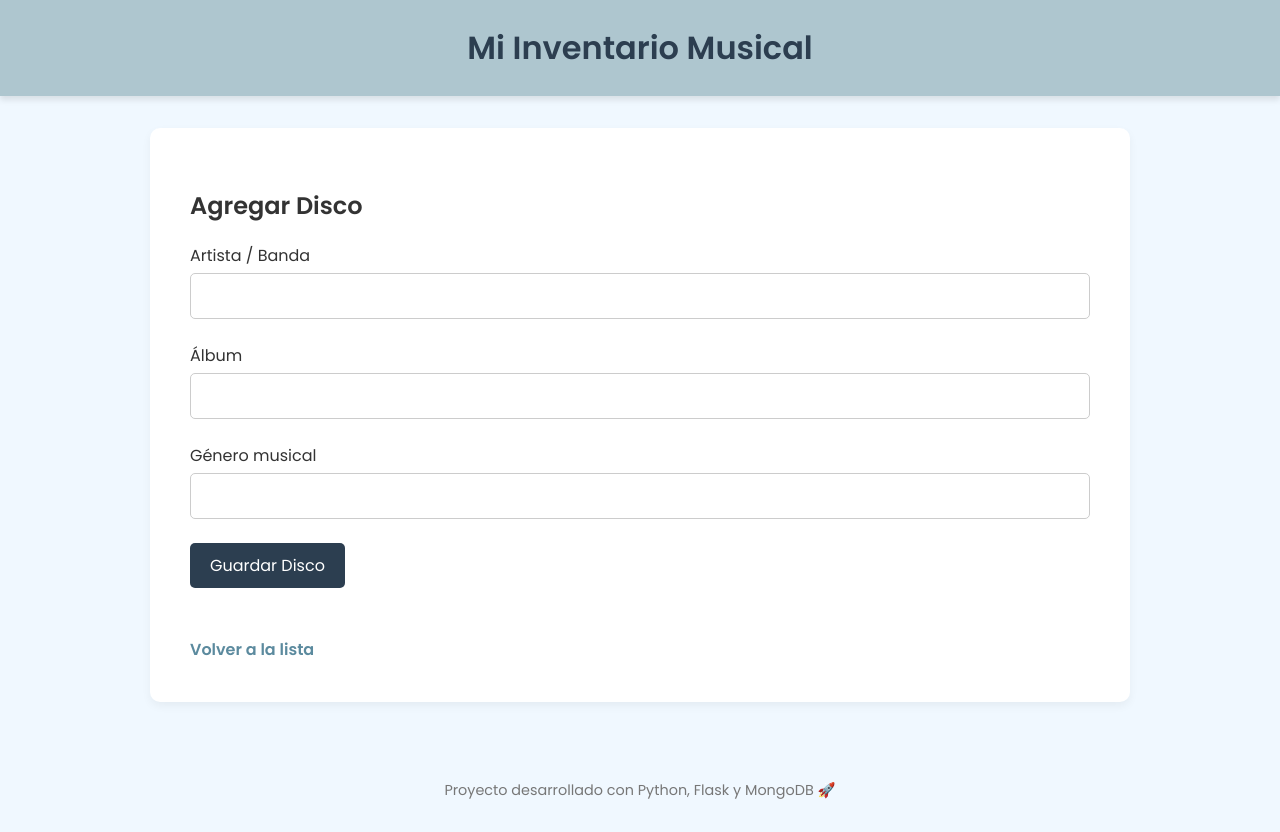
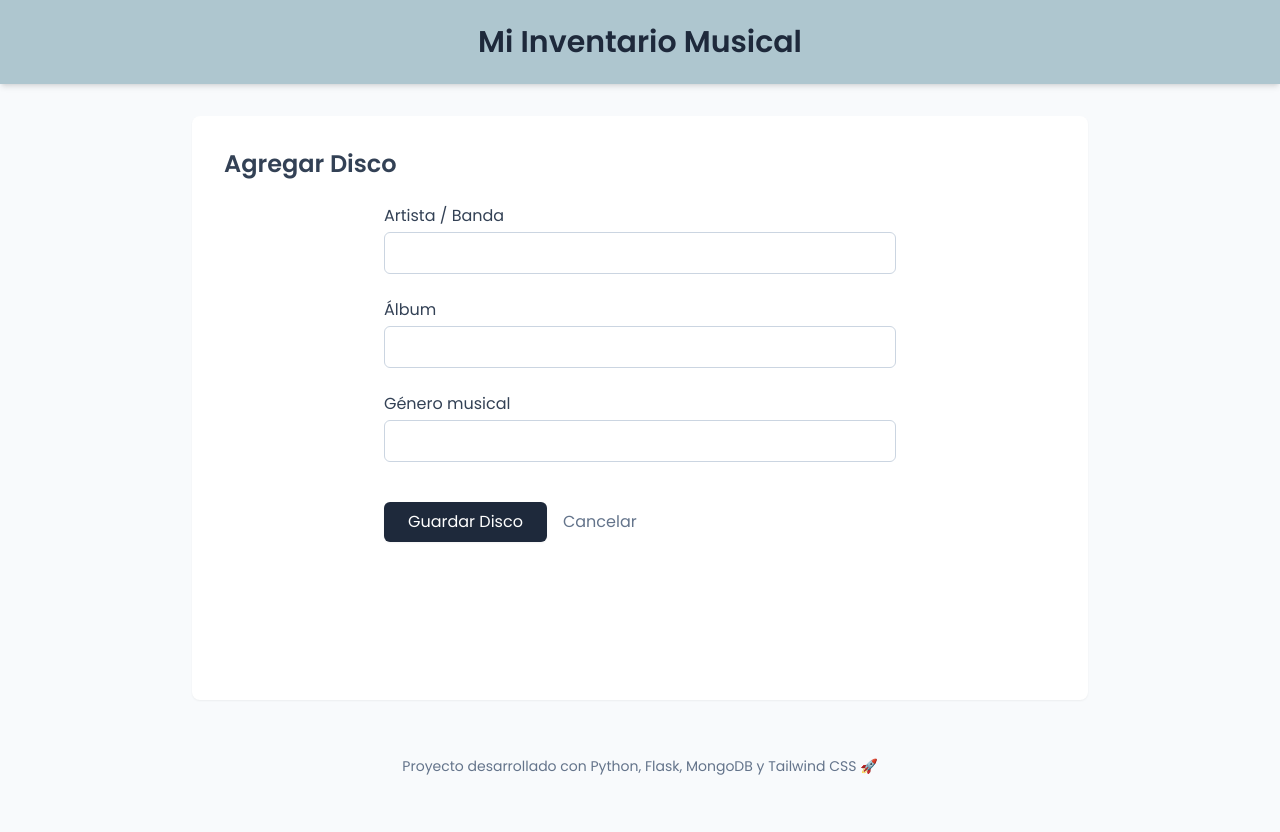
Before and after one commit to alumno549439/PCP, a Flask app: page /agregar in a window 1280 px wide. After the commit the page ends 775 px from the top, so only its background shows below. Run offline with Flask 3, Linux system fonts and the light colour scheme; some libraries are stand-ins or nearby versions.

Commit message:
Proyecto

```diff
--- a/ProyectoPython/templates/base.html
+++ b/ProyectoPython/templates/base.html
@@ -4,19 +4,25 @@
     <meta charset="UTF-8">
     <meta name="viewport" content="width=device-width, initial-scale=1.0">
     <title>Mi Colección de Música</title>
-    <link rel="stylesheet" href="{{ url_for('static', filename='style.css') }}">
+    <script src="https://cdn.tailwindcss.com"></script>
+    <link href="https://fonts.googleapis.com/css2?family=Poppins:wght@300;400;600&display=swap" rel="stylesheet">
+    <style>
+        body { font-family: 'Poppins', sans-serif; }
+    </style>
 </head>
-<body>
-    <header>
-        <h1>Mi Inventario Musical</h1>
+<body class="bg-slate-50 text-slate-800 m-0 min-h-screen flex flex-col">
+
+    <header class="bg-[#AEC6CF] text-slate-800 py-6 text-center shadow-md">
+        <h1 class="text-3xl font-semibold m-0">Mi Inventario Musical</h1>
     </header>
 
-    <main>
+    <main class="w-full max-w-4xl mx-auto my-8 bg-white p-8 rounded-lg shadow-sm flex-grow">
         {% block micontenido %}{% endblock %}
     </main>
 
-    <footer>
-        <p>Proyecto desarrollado con Python, Flask y MongoDB 🚀</p>
+    <footer class="text-center py-6 text-slate-500 text-sm mt-auto">
+        <p>Proyecto desarrollado con Python, Flask, MongoDB y Tailwind CSS 🚀</p>
     </footer>
+
 </body>
 </html>
--- a/ProyectoPython/templates/formulario.html
+++ b/ProyectoPython/templates/formulario.html
@@ -1,28 +1,29 @@
 {% extends "base.html" %}
 
 {% block micontenido %}
-    <h2>{{ accion }} Disco</h2>
+    <h2 class="text-2xl font-semibold text-slate-700 mb-6">{{ accion }} Disco</h2>
 
-    <form method="POST" action="">
+    <form method="POST" action="" class="space-y-6 max-w-lg mx-auto">
         {{ form.hidden_tag() }}
 
-        <p>
-            {{ form.artista.label }}<br>
-            {{ form.artista(size=30) }}
-        </p>
-        <p>
-            {{ form.album.label }}<br>
-            {{ form.album(size=30) }}
-        </p>
-        <p>
-            {{ form.genero.label }}<br>
-            {{ form.genero(size=30) }}
-        </p>
-        <p>
-            {{ form.submit() }}
-        </p>
+        <div class="flex flex-col">
+            {{ form.artista.label(class="text-slate-700 font-medium mb-1") }}
+            {{ form.artista(class="w-full px-4 py-2 border border-slate-300 rounded-md focus:outline-none focus:ring-2 focus:ring-[#AEC6CF] focus:border-[#AEC6CF] transition-all") }}
+        </div>
+
+        <div class="flex flex-col">
+            {{ form.album.label(class="text-slate-700 font-medium mb-1") }}
+            {{ form.album(class="w-full px-4 py-2 border border-slate-300 rounded-md focus:outline-none focus:ring-2 focus:ring-[#AEC6CF] focus:border-[#AEC6CF] transition-all") }}
+        </div>
+
+        <div class="flex flex-col">
+            {{ form.genero.label(class="text-slate-700 font-medium mb-1") }}
+            {{ form.genero(class="w-full px-4 py-2 border border-slate-300 rounded-md focus:outline-none focus:ring-2 focus:ring-[#AEC6CF] focus:border-[#AEC6CF] transition-all") }}
+        </div>
+
+        <div class="pt-4 flex items-center space-x-4">
+            {{ form.submit(class="bg-slate-800 text-white px-6 py-2 rounded-md hover:bg-[#AEC6CF] hover:text-slate-800 transition-colors duration-300 font-medium shadow-sm cursor-pointer") }}
+            <a href="/" class="text-slate-500 hover:text-slate-800 font-medium transition-colors">Cancelar</a>
+        </div>
     </form>
-
-    <br>
-    <a href="/">Volver a la lista</a>
 {% endblock %}
```
Also changed, not shown: ProyectoPython/templates/inicio.html (+24 -18 lines).
